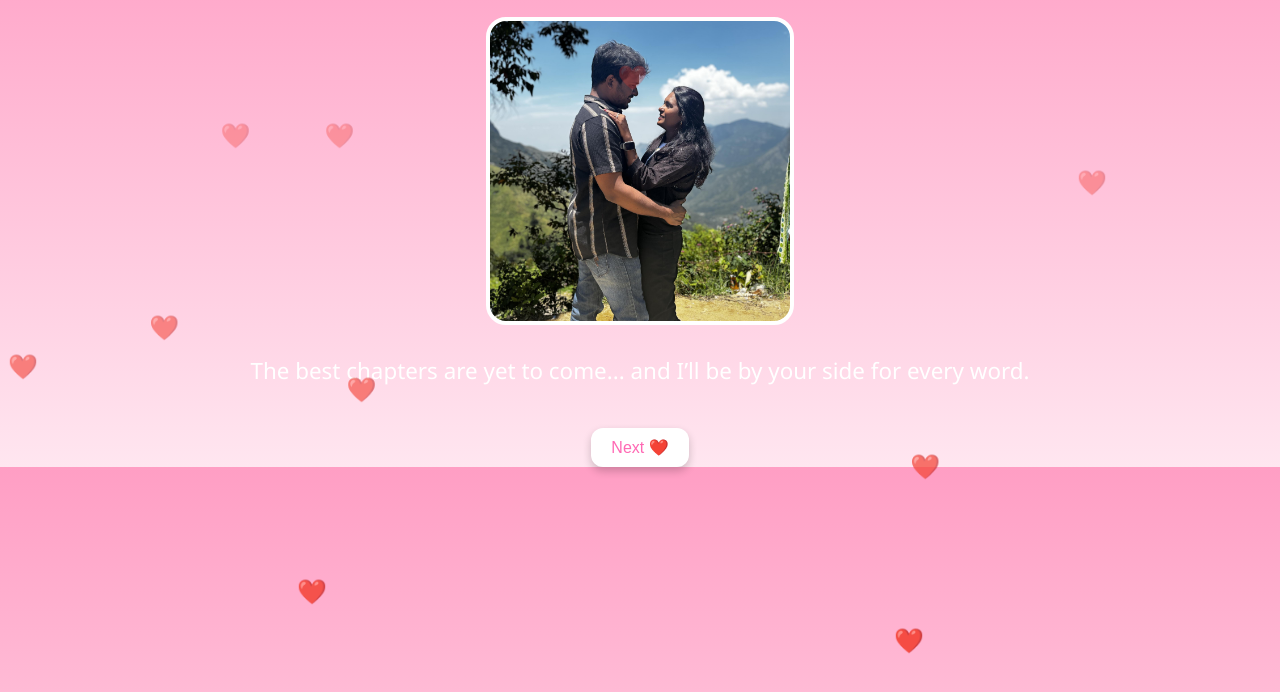
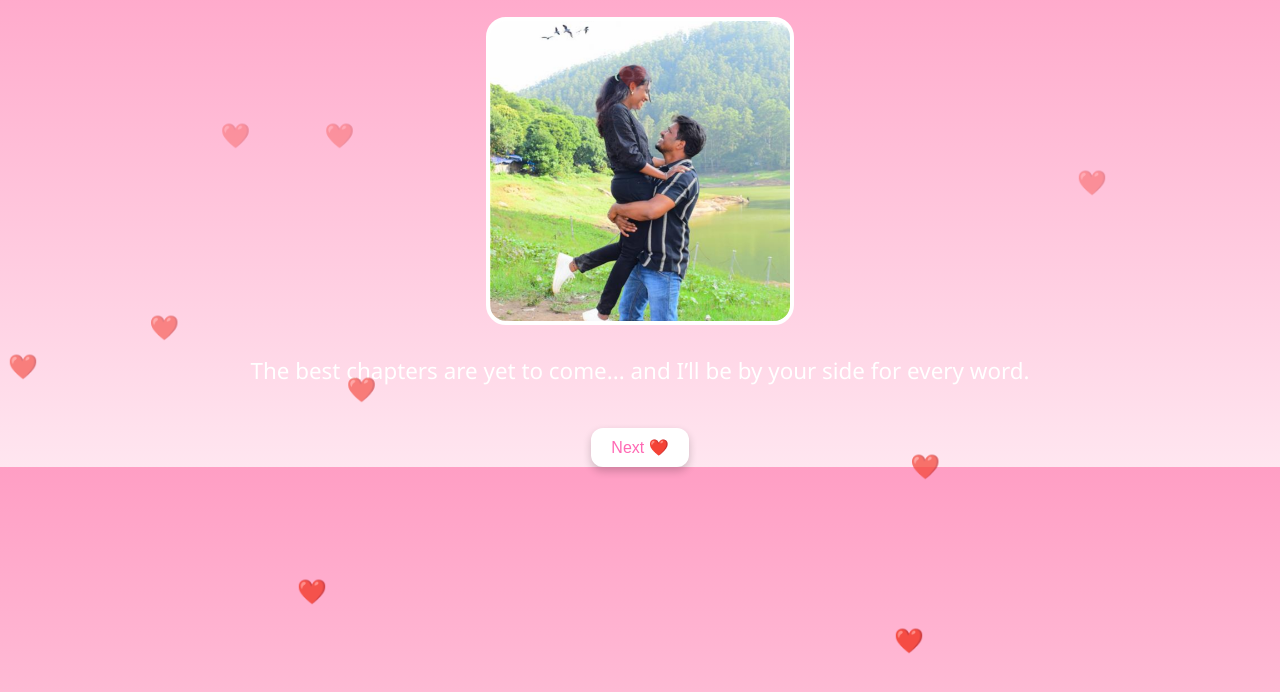
Before and after one commit to webbiearchitect/kavis-love-story, a plain HTML site: page future.html in a window 1280 px wide. Shown: the part 98-790 px from the top of the page. Drawn offline with Linux system fonts and the light colour scheme.

Commit message:
Update future.html

```diff
--- a/future.html
+++ b/future.html
@@ -13,7 +13,7 @@
   </audio>
 
   <h1>Dreams & Promises 💍</h1>
-  <div class="photo" style="background-image: url('photo3.jpg');"></div>
+  <div class="photo" style="background-image: url('photo5.jpg');"></div>
   <div class="quote">The best chapters are yet to come... and I’ll be by your side for every word.</div>
   <br />
   <a href="surprise.html"><button>Next ❤️</button></a>
```
